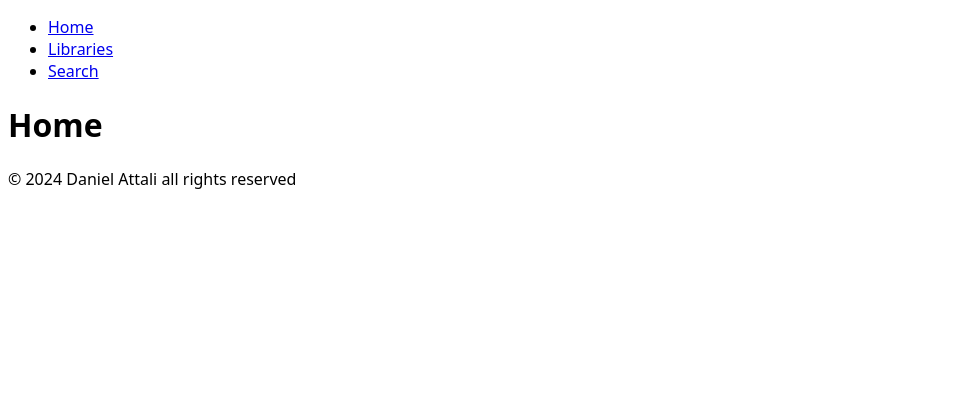
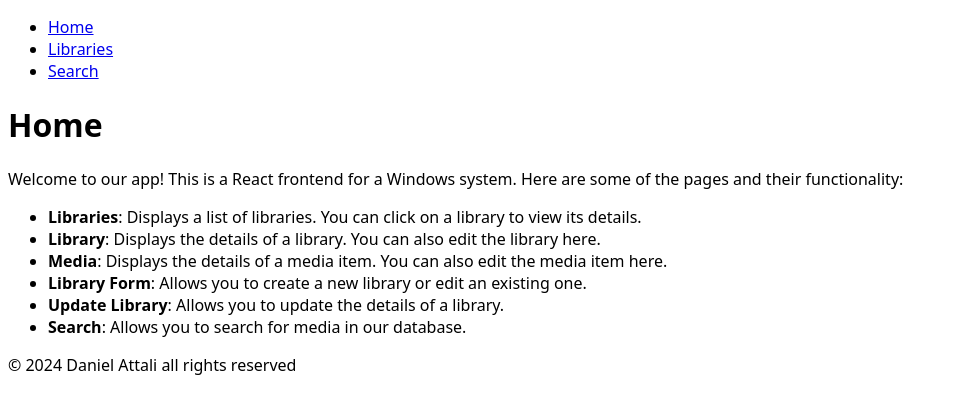
Before and after one commit to dattali18/Windows-System-Frontend-React, a React (Vite) app: page / in a window 1280 px wide. Shown: the top 414 px of the page, without its empty margins (0-958 px from the left). Built offline with nearby package versions, Linux system fonts and the light colour scheme.

Commit message:
added the 404 page + added some text to teh home page

```diff
--- a/src/components/router/router.tsx
+++ b/src/components/router/router.tsx
@@ -7,6 +7,7 @@ import Media from "../../pages/media/media.tsx";
 import LibraryForm from "../../pages/libraryForm/libraryForm.tsx";
 import UpdateLibrary from "../../pages/updateLibrary/updateLibrary.tsx";
 import Search from "../../pages/search/search.tsx";
+import NotFoundPage from "../../pages/noPage/noPage.tsx";
 import Layout from "../layout/layout.tsx";
 
 const Router = () => {
@@ -24,7 +25,7 @@ const Router = () => {
             element={<UpdateLibrary />}
           />
           <Route path="search" element={<Search />} />
-          <Route path="*" element={<h1>Not Found</h1>} />
+          <Route path="*" element={<NotFoundPage />} />
         </Route>
       </Routes>
     </BrowserRouter>
--- a/src/pages/home/home.tsx
+++ b/src/pages/home/home.tsx
@@ -2,6 +2,15 @@ const Home = () => {
     return (
         <div>
             <h1>Home</h1>
+            <p>Welcome to our app! This is a React frontend for a Windows system. Here are some of the pages and their functionality:</p>
+            <ul>
+                <li><strong>Libraries</strong>: Displays a list of libraries. You can click on a library to view its details.</li>
+                <li><strong>Library</strong>: Displays the details of a library. You can also edit the library here.</li>
+                <li><strong>Media</strong>: Displays the details of a media item. You can also edit the media item here.</li>
+                <li><strong>Library Form</strong>: Allows you to create a new library or edit an existing one.</li>
+                <li><strong>Update Library</strong>: Allows you to update the details of a library.</li>
+                <li><strong>Search</strong>: Allows you to search for media in our database.</li>
+            </ul>
         </div>
     );
 }
--- a/src/pages/noPage/noPage.tsx
+++ b/src/pages/noPage/noPage.tsx
@@ -0,0 +1,12 @@
+import React from 'react';
+
+const NotFoundPage: React.FC = () => {
+    return (
+        <div>
+            <h1>404 - Page Not Found</h1>
+            <p>The page you are looking for does not exist.</p>
+        </div>
+    );
+};
+
+export default NotFoundPage;
```
